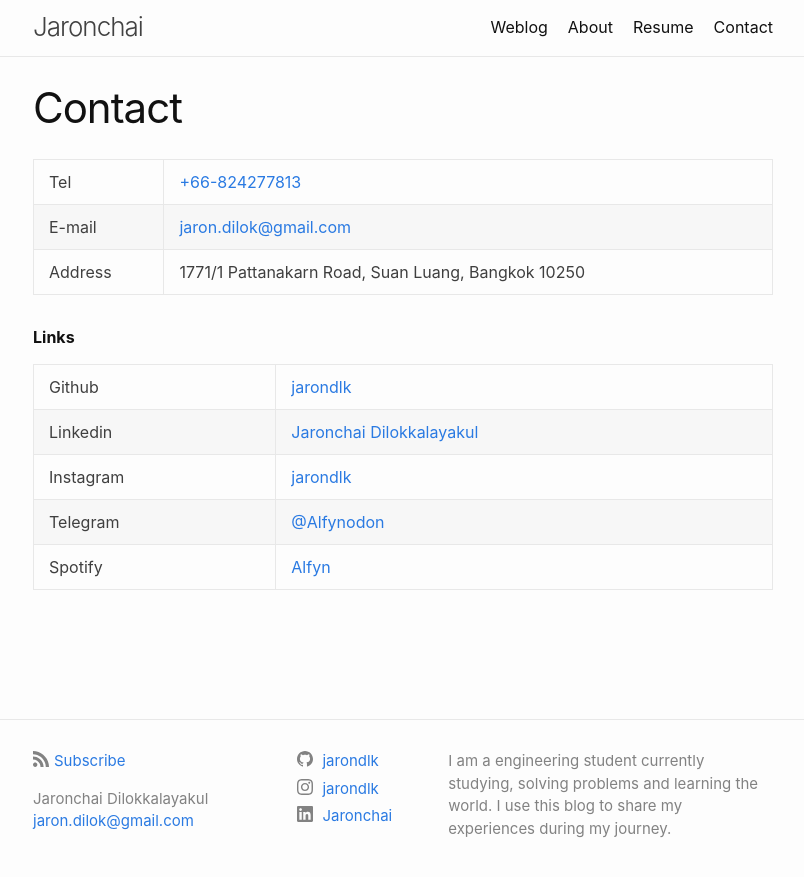
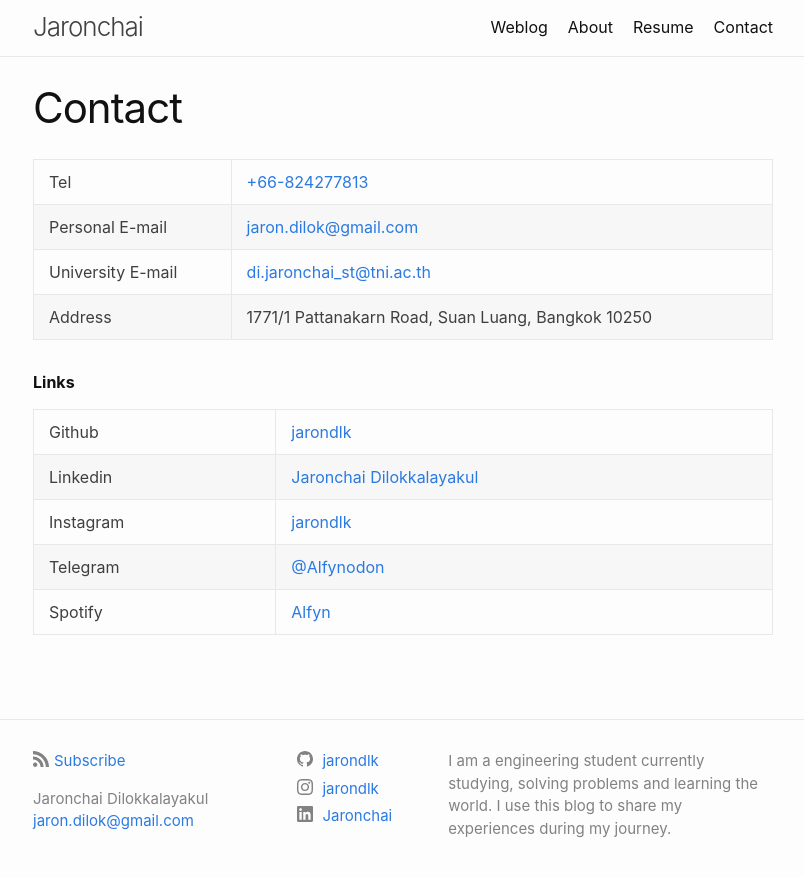
Before and after one commit to jarondlk/jaronchai-blog, a Jekyll site: the page built from pages/contact.markdown, in a window 1280 px wide. Shown: the top 877 px of the page, without its empty margins (237-1041 px from the left). Built offline with Jekyll 4.4.1, drawn with Linux system fonts in a browser that asks for light colours.

Commit message:
Update contact

```diff
--- a/pages/contact.markdown
+++ b/pages/contact.markdown
@@ -5,7 +5,8 @@
 ---
 
 | Tel | [+66-824277813][tel] |
-| E-mail | [jaron.dilok@gmail.com][mail] |
+| Personal E-mail | [jaron.dilok@gmail.com][mail] |
+| University E-mail | [di.jaronchai_st@tni.ac.th][unimail] |
 | Address | 1771/1 Pattanakarn Road, Suan Luang, Bangkok 10250 |
 
 **Links**
@@ -19,6 +20,7 @@
 <!-- Reference -->
 [tel]: tel:+66824277813
 [mail]: mailto:jaron.dilok@gmail.com
+[unimail]: mailto:di.jaronchai_st@tni.ac.th
 
 [github]: https://github.com/jarondlk
 [linkedin]: https://www.linkedin.com/in/jaronchai/
```
